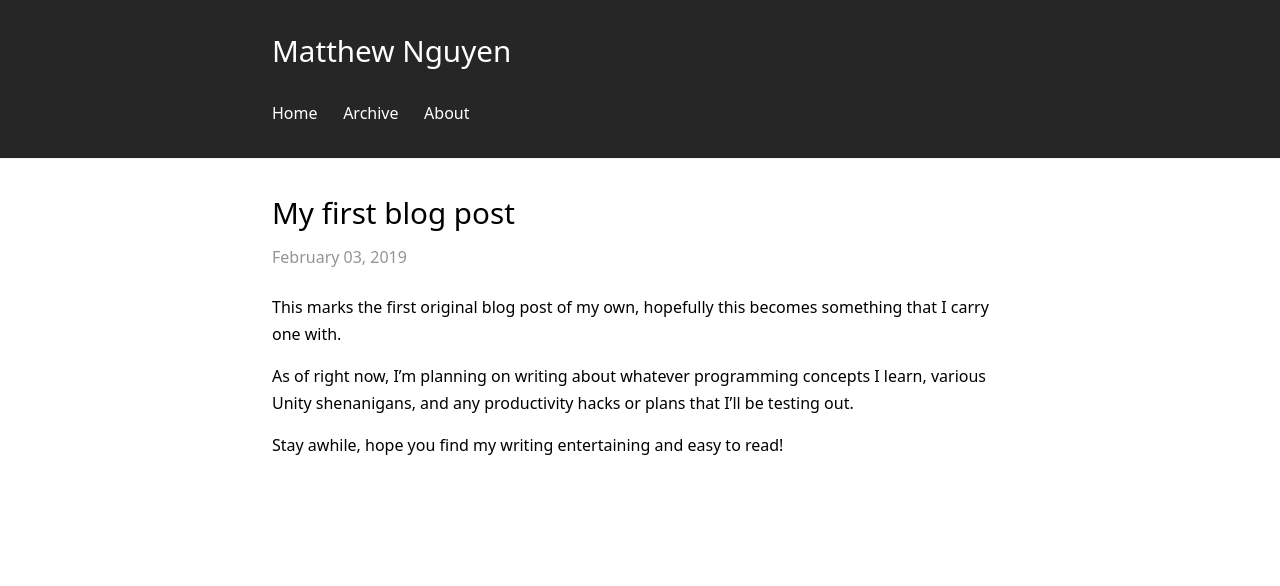
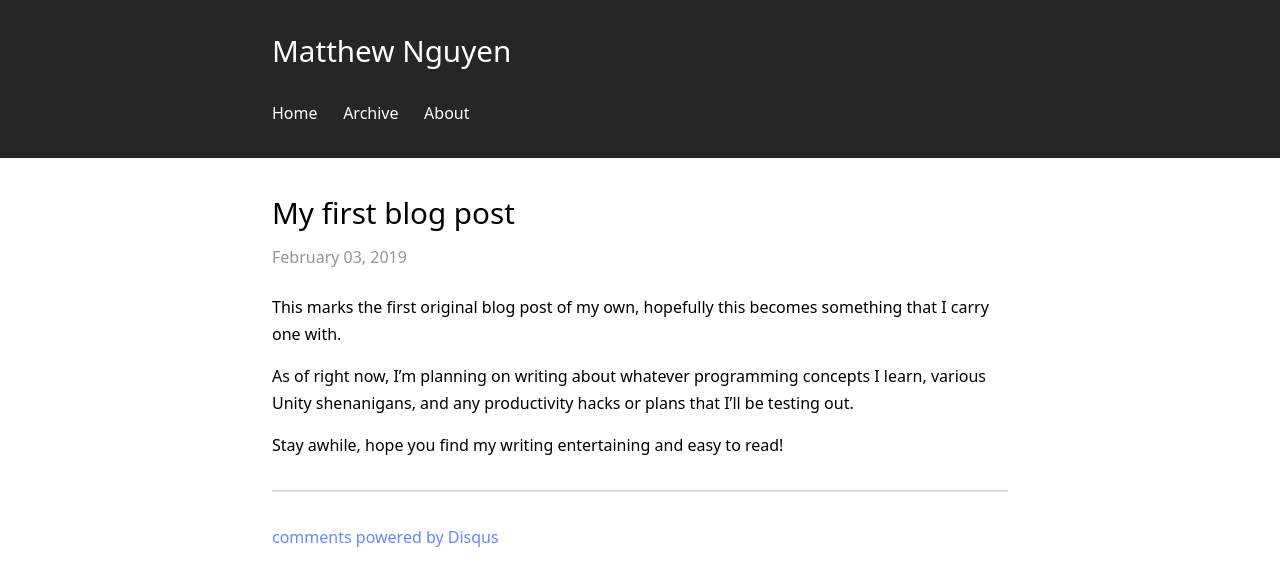
Before and after one commit to mattngu01/mattngu01.github.io, a Jekyll site: the page built from _posts/2019-02-03-my-first-blog-post.markdown, in a window 1280 px wide. Shown: the top 586 px of the page. Built offline with Jekyll 4.4.1, drawn with Linux system fonts in a browser that asks for light colours; comment, search, counter and statistics services are not loaded; some of the changed lines change nothing that is shown.

Commit message:
Retrying disqus

```diff
--- a/_config.yml
+++ b/_config.yml
@@ -28,7 +28,7 @@
   rss: "/feed.xml"
 
 comments:                    # embed disqus or isso comments
-  disqus: true
+  disqus: "nguyen-matthewq"
 #  isso: ""
 
 plugins:
--- a/_layouts/post.html
+++ b/_layouts/post.html
@@ -11,28 +11,9 @@
   {% if site.comments.isso %}
   <hr><div id="isso-thread"></div>
   {% endif %}
-  {% if site.comments.disqus %}
-  <div id="disqus_thread"></div>
-    <script>
-
-    /**
-    *  RECOMMENDED CONFIGURATION VARIABLES: EDIT AND UNCOMMENT THE SECTION BELOW TO INSERT DYNAMIC VALUES FROM YOUR PLATFORM OR CMS.
-    *  LEARN WHY DEFINING THESE VARIABLES IS IMPORTANT: https://disqus.com/admin/universalcode/#configuration-variables*/
-    /*
-    var disqus_config = function () {
-    this.page.url = PAGE_URL;  // Replace PAGE_URL with your page's canonical URL variable
-    this.page.identifier = PAGE_IDENTIFIER; // Replace PAGE_IDENTIFIER with your page's unique identifier variable
-    };
-    */
-    (function() { // DON'T EDIT BELOW THIS LINE
-    var d = document, s = d.createElement('script');
-    s.src = 'https://nguyen-matthewq.disqus.com/embed.js';
-    s.setAttribute('data-timestamp', +new Date());
-    (d.head || d.body).appendChild(s);
-    })();
-    </script>
-    <noscript>Please enable JavaScript to view the <a href="https://disqus.com/?ref_noscript">comments powered by Disqus.</a></noscript>
-
+ {% if site.comments.disqus %}
+  <hr><div id="disqus_thread"></div>
+  <a href="http://disqus.com" class="dsq-brlink">comments powered by <span class="logo-disqus">Disqus</span></a>
   {% endif %}
 </article>
 {% if site.post_footer %}
```
